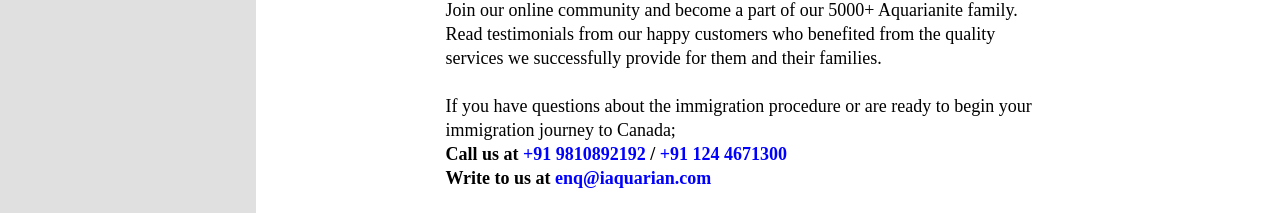
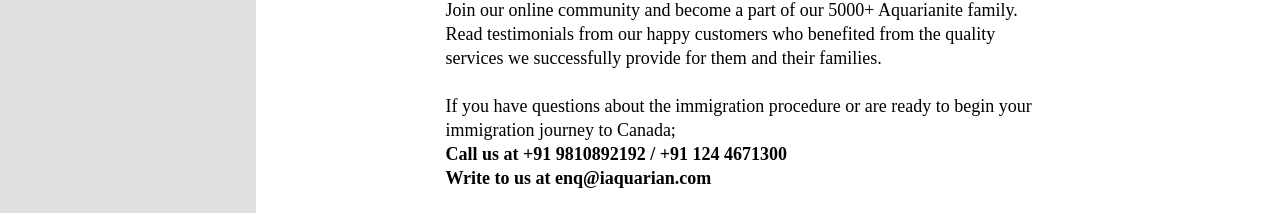
Before and after one commit to BizmanSS/Aquarian, a React (Create React App) app: page /about-us in a window 1280 px wide. Shown: the part 3969-4182 px from the top of the page. Built offline with nearby package versions, Linux system fonts and the light colour scheme.

Commit message:
black color change

```diff
--- a/src/components/AboutUs/TheAquarian.js
+++ b/src/components/AboutUs/TheAquarian.js
@@ -33,15 +33,15 @@ const TheAquarian = () => {
           <br />
           <span style={{ fontWeight: "700" }}>
             Call us at{" "}
-            <a style={{ color: "blue" }} href="tel:+919810892192">
+            <a  href="tel:+919810892192">
               +91 9810892192
             </a>{" "}
             /{" "}
-            <a style={{ color: "blue" }} href="tel:+911244671300">
+            <a  href="tel:+911244671300">
               +91 124 4671300
             </a>
             <br /> Write to us at{" "}
-            <a style={{ color: "blue" }} href="mailto:enq@iaquarian.com">
+            <a  href="mailto:enq@iaquarian.com">
               enq@iaquarian.com
             </a>
           </span>
```
